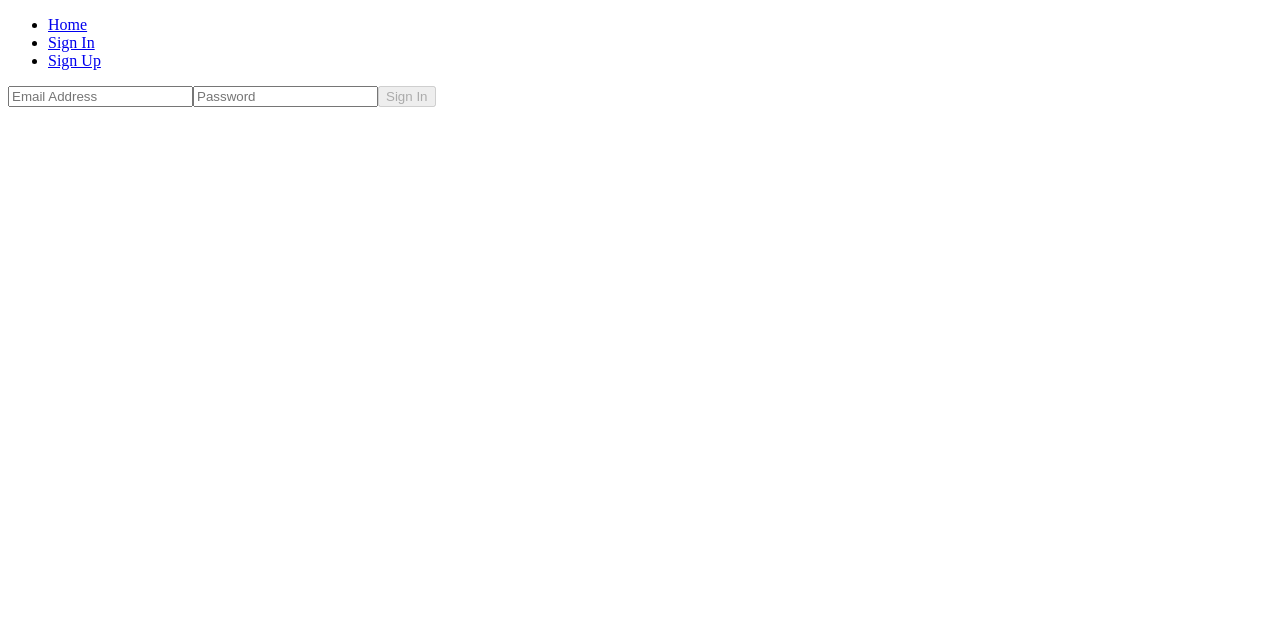
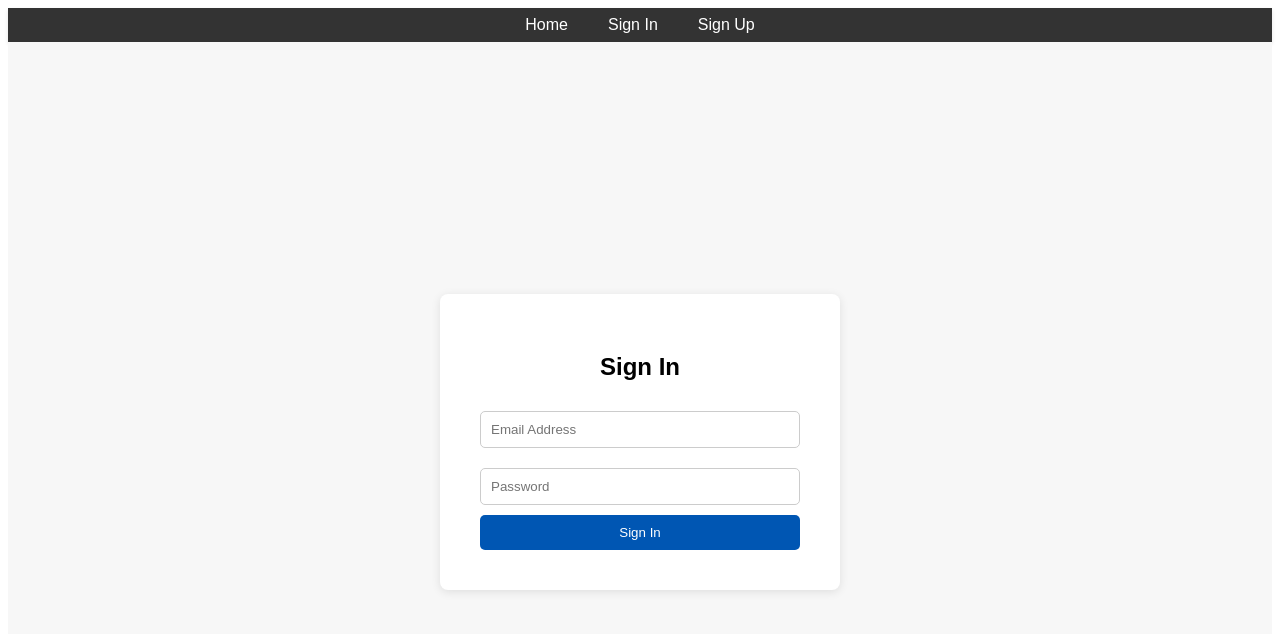
Before and after one commit to anikaahmed114/comp426-taskmaster, a React (Vite) app in the folder todolist/: page /signin in a window 1280 px wide. Shown: the top 634 px of the page. Built offline with nearby package versions, Linux system fonts and the light colour scheme.

Commit message:
prettier log in and sign up page

```diff
--- /dev/null
+++ b/todolist/src/Navigation.css
@@ -0,0 +1,71 @@
+/* src/NavigationStyles.css */
+
+/* General styling for the navigation bar */
+.nav-container {
+    background-color: #333; /* Dark background for the nav bar */
+    color: #fff;
+    padding: 0.5rem 1rem;
+    display: flex;
+    align-items: center;
+    justify-content: center;
+    box-shadow: 0 2px 4px rgba(0,0,0,0.1);
+    font-family: Arial, sans-serif;
+}
+
+/* Logo styling if you have one */
+.nav-logo {
+    color: #fff;
+    font-weight: medium;
+    text-decoration: none;
+    align-items: center;
+}
+
+/* Container for navigation links */
+.nav-links {
+    list-style-type: none; /* Removes default list styling */
+    padding: 0;
+    margin: 0;
+    display: flex; /* Flexbox for horizontal layout */
+    align-items: center;
+}
+
+/* Individual link styling */
+.nav-links li {
+    margin: 0 10px; /* Spacing between each link */
+}
+
+.nav-links a {
+    color: #fff;
+    text-decoration: none;
+    font-size: 16px;
+    padding: 5px 10px;
+    transition: background-color 0.3s, color 0.3s;
+}
+
+.nav-links a:hover,
+.nav-links a:focus {
+    background-color: #555; /* Lighter background on hover/focus */
+    color: #ffd700; /* Gold color on hover/focus */
+}
+
+/* Responsive adjustments for smaller screens */
+@media (max-width: 600px) {
+    .nav-container {
+        flex-direction: column;
+        align-items: center;
+    }
+
+    .nav-links {
+        flex-direction: column;
+        width: 100%;
+    }
+
+    .nav-links li {
+        width: 100%;
+        text-align: center;
+    }
+
+    .nav-links a {
+        display: block; /* Makes links fill their container */
+    }
+}
--- a/todolist/src/Navigation.jsx
+++ b/todolist/src/Navigation.jsx
@@ -1,12 +1,13 @@
 import React from 'react';
 import { Link } from 'react-router-dom';
+import './Navigation.css';
 
 const Navigation = ({ isLoggedIn, onLogout }) => {
   return (
-    <nav>
-      <ul>
+    <nav className="nav-container">
+      <ul className="nav-links">
         <li>
-          <Link to="/home">Home</Link>
+          <Link to="/home" className="nav-logo">Home</Link>
         </li>
         {isLoggedIn ? (
           <>
@@ -17,10 +18,10 @@ const Navigation = ({ isLoggedIn, onLogout }) => {
         ) : (
           <>
             <li>
-              <Link to="/signin">Sign In</Link>
+              <Link to="/signin" className="nav-logo">Sign In</Link>
             </li>
             <li>
-              <Link to="/signup">Sign Up</Link>
+              <Link to="/signup" className="nav-logo">Sign Up</Link>
             </li>
           </>
         )}
--- /dev/null
+++ b/todolist/src/SignIn.css
@@ -0,0 +1,49 @@
+/* src/SignIn.css */
+
+/* General form container styling */
+.form-container {
+    display: flex;
+    justify-content: center;
+    align-items: center;
+    height: 100vh;
+    background-color: #f7f7f7;
+}
+
+/* Form styling */
+.auth-form {
+    background: white;
+    padding: 40px;
+    border-radius: 8px;
+    box-shadow: 0 2px 10px rgba(0, 0, 0, 0.1);
+    width: 100%;
+    max-width: 320px;
+    font-family: Arial, sans-serif;
+}
+
+.auth-form input {
+    width: 100%;
+    padding: 10px;
+    margin: 10px 0;
+    border-radius: 5px;
+    border: 1px solid #ccc;
+    box-sizing: border-box; /* Makes sure padding doesn't affect width */
+}
+
+.auth-form button {
+    width: 100%;
+    padding: 10px;
+    border: none;
+    border-radius: 5px;
+    background-color: #0056b3;
+    color: white;
+    cursor: pointer;
+}
+
+.auth-form button:hover {
+    background-color: #004494;
+}
+
+.auth-form-title {
+    text-align: center;
+    margin-bottom: 20px;
+}
--- a/todolist/src/SignIn.jsx
+++ b/todolist/src/SignIn.jsx
@@ -23,7 +23,9 @@ const SignInForm = ({ onLogin }) => {
   const isInvalid = password === '' || email === '';
 
   return (
-    <form onSubmit={onSubmit}>
+    <div className="form-container">
+    <form className="auth-form" onSubmit={onSubmit}>
+      <h2 className="auth-form-title">Sign In</h2>
       <input
         name="email"
         value={email}
@@ -43,6 +45,7 @@ const SignInForm = ({ onLogin }) => {
       </button>
       {error && <p>{error}</p>}
     </form>
+    </div>
   );
 }
 
--- a/todolist/src/SignUp.jsx
+++ b/todolist/src/SignUp.jsx
@@ -1,6 +1,7 @@
 import React, { useState } from 'react';
 import { useNavigate } from 'react-router-dom';
 import { getAuth, createUserWithEmailAndPassword } from 'firebase/auth';
+import './SignIn.css';
 
 const SignUpForm = ({ onLogin }) => {
   const [email, setEmail] = useState('');
@@ -27,7 +28,9 @@ const SignUpForm = ({ onLogin }) => {
   const isInvalid = password === '' || email === '';
 
   return (
-    <form onSubmit={onSubmit}>
+    <div className="form-container">
+    <form className="auth-form" onSubmit={onSubmit}>
+      <h2 className="auth-form-title">Sign Up</h2>
       <input
         name="email"
         value={email}
@@ -47,6 +50,7 @@ const SignUpForm = ({ onLogin }) => {
       </button>
       {error && <p>{error}</p>}
     </form>
+    </div>
   );
 };
 
```
Also changed, not shown: todolist/src/Authorization.css (added).
